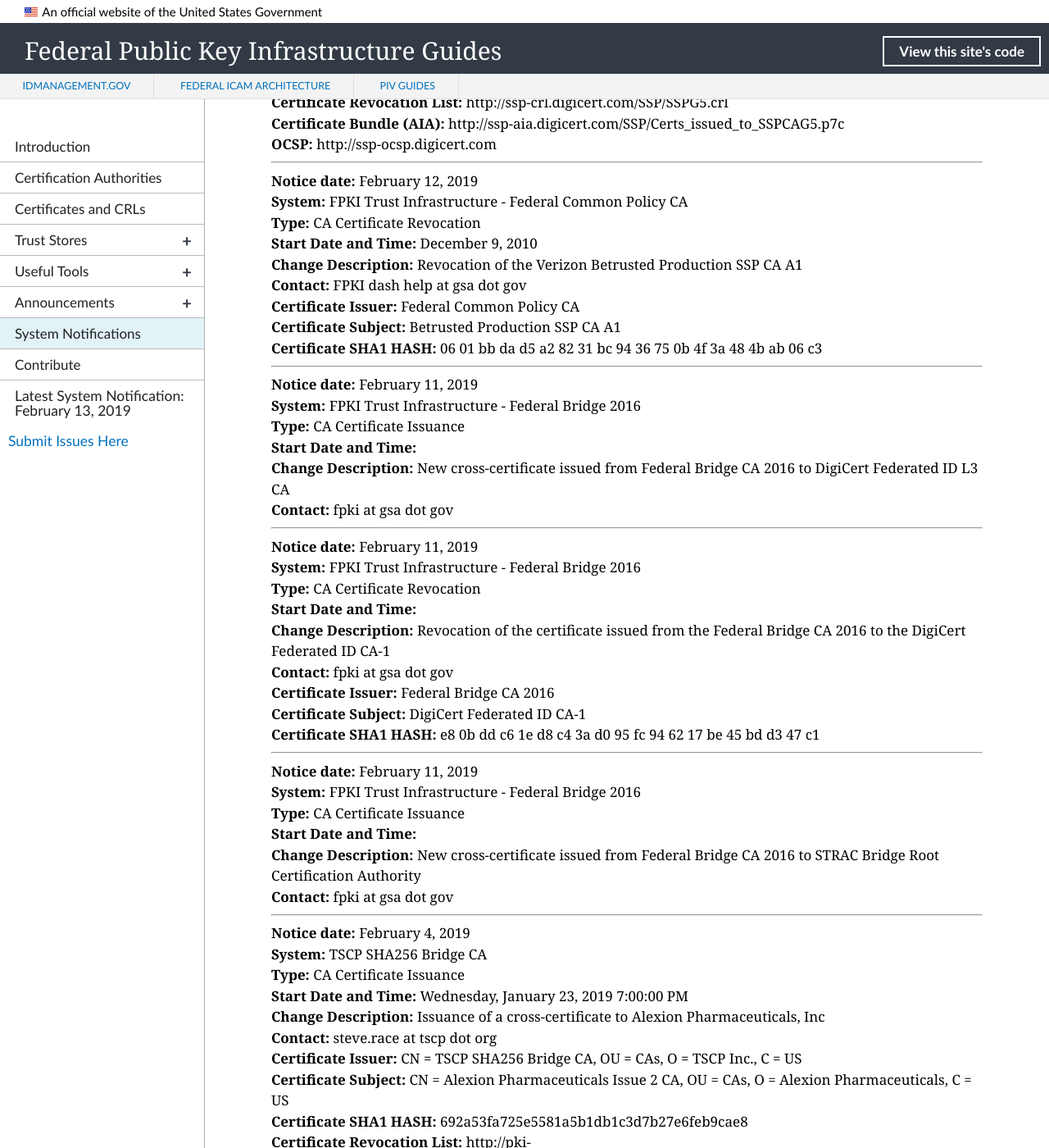
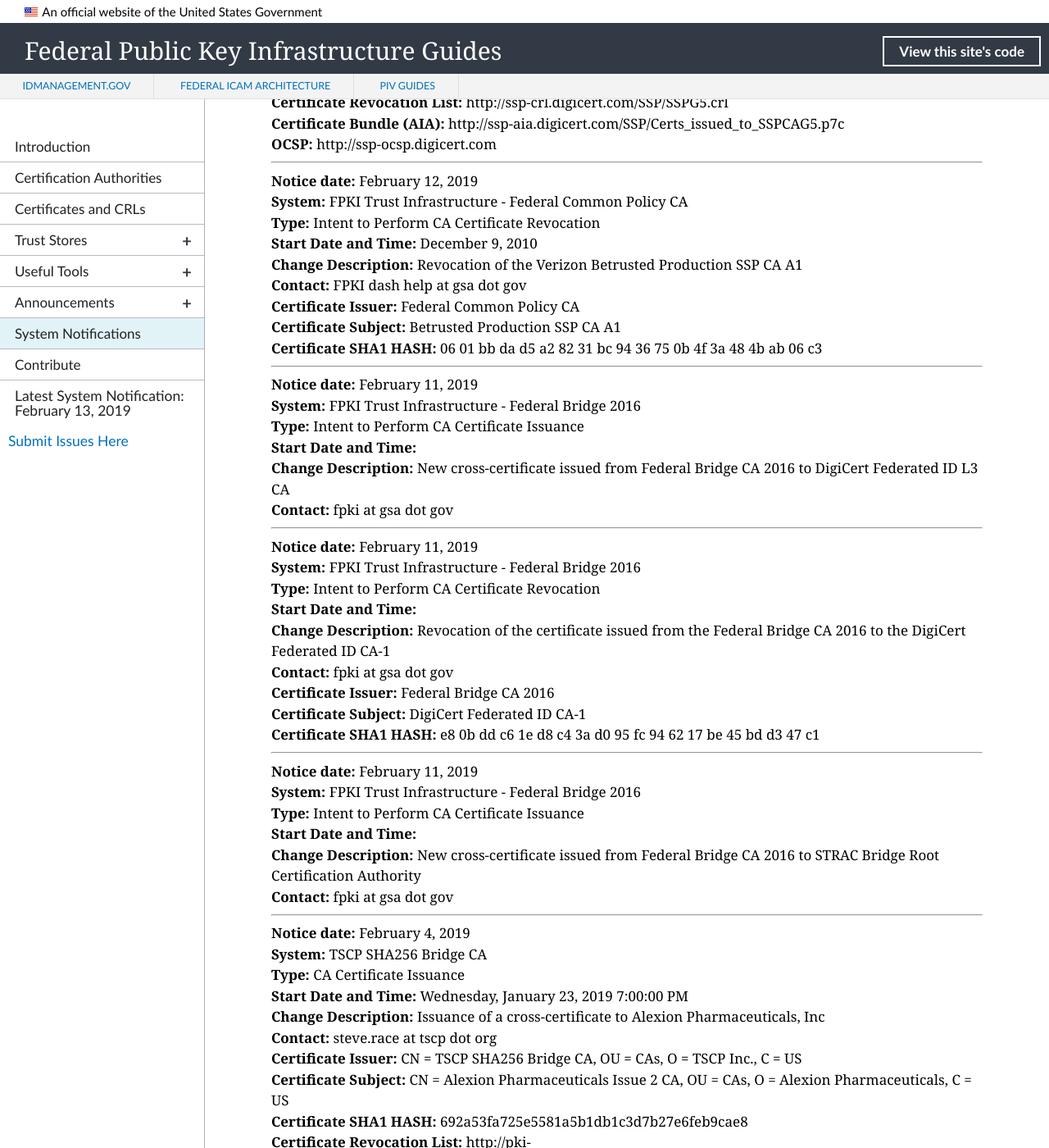
Before and after one commit to GSA/fpki-guides, a Jekyll site: the page built from pages/fpki_notifications.md, in a window 1280 px wide and 1400 px high, scrolled down 1424 px. Shown: the whole window at 82% size. Built offline with Jekyll 4.4.1, drawn with Linux system fonts in a browser that asks for light colours; nearby versions of some CDN libraries; library files that are not in the unit come from our copies.

Commit message:
Update notifications.yml

```diff
--- a/_data/notifications.yml
+++ b/_data/notifications.yml
@@ -533,13 +533,13 @@
   aia_uri: http://cacer.symauth.com/mpki/AlexionIssuingCA2.p7c
 
 - notice_date: February 11, 2019
-  change_type: CA Certificate Issuance
+  change_type: Intent to Perform CA Certificate Issuance
   system: FPKI Trust Infrastructure - Federal Bridge 2016
   change_description: New cross-certificate issued from Federal Bridge CA 2016 to STRAC Bridge Root Certification Authority
   contact: fpki at gsa dot gov
 
 - notice_date: February 11, 2019
-  change_type: CA Certificate Revocation
+  change_type: Intent to Perform CA Certificate Revocation
   system: FPKI Trust Infrastructure - Federal Bridge 2016
   change_description: Revocation of the certificate issued from the Federal Bridge CA 2016 to the DigiCert Federated ID CA-1
   contact: fpki at gsa dot gov
@@ -548,13 +548,13 @@
   ca_certificate_subject: DigiCert Federated ID CA-1
 
 - notice_date: February 11, 2019
-  change_type: CA Certificate Issuance
+  change_type: Intent to Perform CA Certificate Issuance
   system: FPKI Trust Infrastructure - Federal Bridge 2016
   change_description: New cross-certificate issued from Federal Bridge CA 2016 to DigiCert Federated ID L3 CA
   contact: fpki at gsa dot gov
 
 - notice_date: February 12, 2019
-  change_type: CA Certificate Revocation
+  change_type: Intent to Perform CA Certificate Revocation
   start_datetime: December 9, 2010
   end_datetime: December 9, 2020
   system: FPKI Trust Infrastructure - Federal Common Policy CA
```
